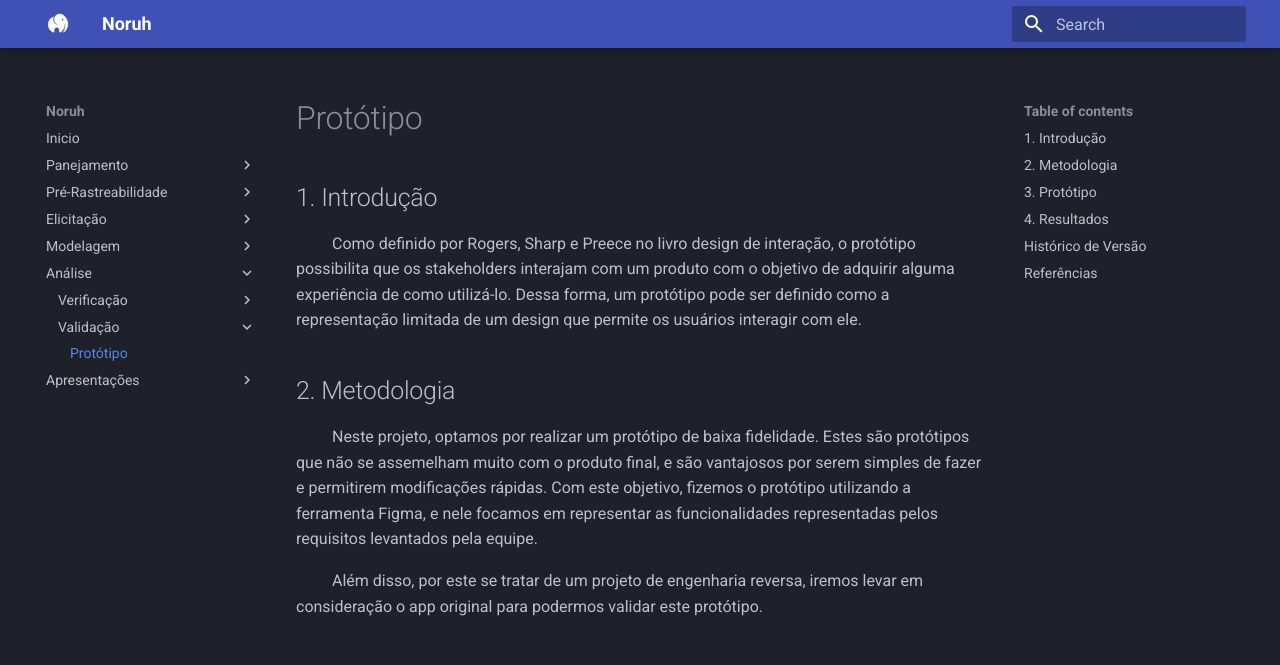
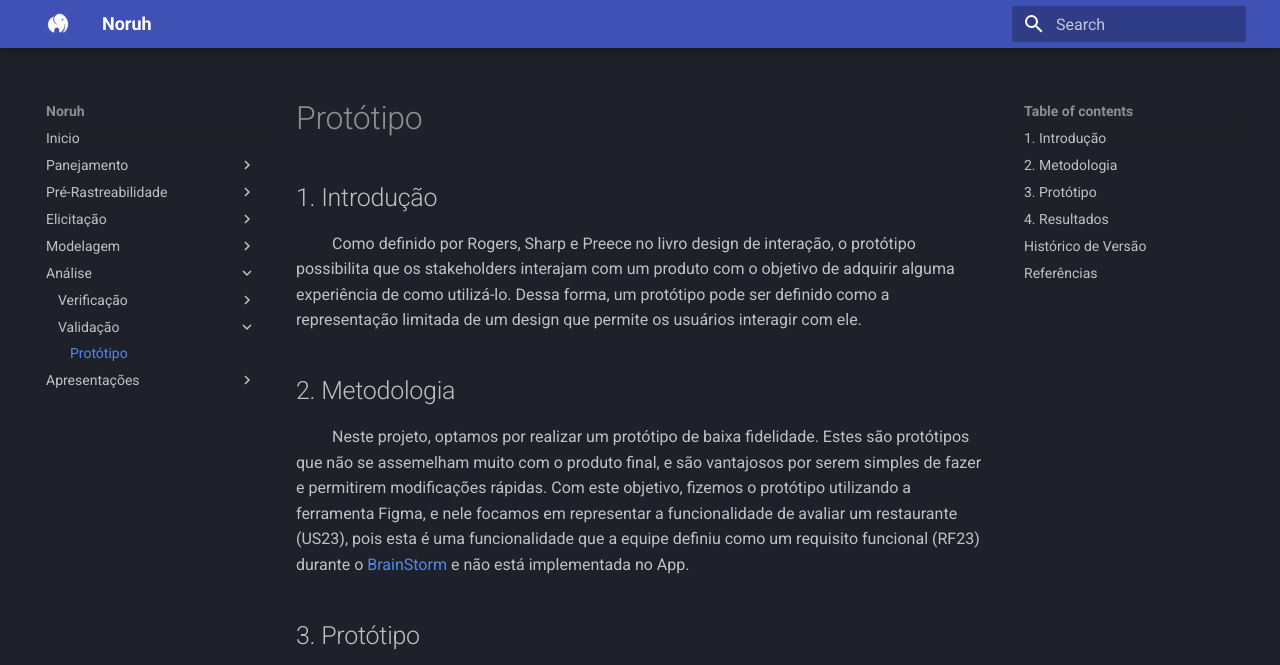
Before and after one commit to Thiab394/2022.1-Noruh, an MkDocs documentation site: the page built from docs/analise/validacao/prototipo.md, in a window 1280 px wide and 900 px high, cut to the strip 0-665 px from the top of the window. Built offline with MkDocs 1.6.1 and Material for MkDocs 9.7.7, drawn with Linux system fonts in a browser that asks for light colours.

Commit message:
Adds prototype

```diff
--- a/docs/analise/validacao/prototipo.md
+++ b/docs/analise/validacao/prototipo.md
@@ -2,9 +2,9 @@
 &emsp;&emsp; Como definido por Rogers, Sharp e Preece no livro design de interação, o protótipo possibilita que os stakeholders interajam com um produto com o objetivo de adquirir alguma experiência de como utilizá-lo. Dessa forma, um protótipo pode ser definido como a representação limitada de um design que permite os usuários interagir com ele.
 
 ## 2. Metodologia
-&emsp;&emsp; Neste projeto, optamos por realizar um protótipo de baixa fidelidade. Estes são protótipos que não se assemelham muito com o produto final, e são vantajosos por serem simples de fazer e permitirem modificações rápidas. Com este objetivo, fizemos o protótipo utilizando a ferramenta Figma, e nele focamos em representar as funcionalidades representadas pelos requisitos levantados pela equipe.
+&emsp;&emsp; Neste projeto, optamos por realizar um protótipo de baixa fidelidade. Estes são protótipos que não se assemelham muito com o produto final, e são vantajosos por serem simples de fazer e permitirem modificações rápidas. Com este objetivo, fizemos o protótipo utilizando a ferramenta Figma, e nele focamos em representar a funcionalidade de avaliar um restaurante (US23), pois esta é uma funcionalidade que a equipe definiu como um requisito funcional (RF23) durante o [BrainStorm](../../elicitacao/tecnicas/brainstorm.md) e não está implementada no App.
 
-&emsp;&emsp; Além disso, por este se tratar de um projeto de engenharia reversa, iremos levar em consideração o app original para podermos validar este protótipo.
+
 
 ## 3. Protótipo
 
@@ -23,6 +23,7 @@
 </figcaption>
 
 ## 4. Resultados
+&emsp;&emsp;
 
 ## Histórico de Versão
 
```
